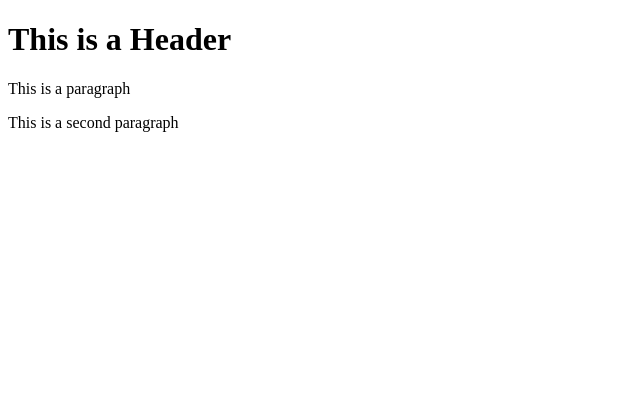
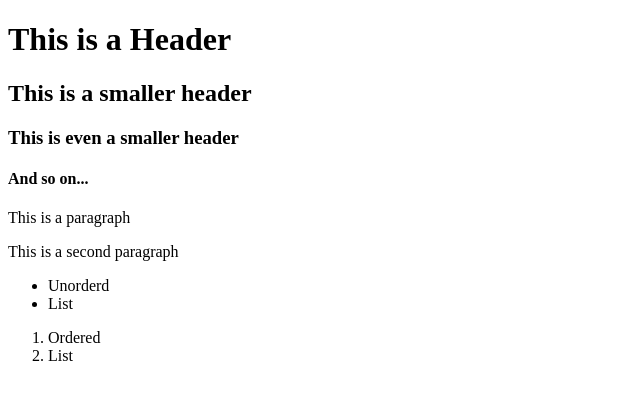
Before and after one commit to jhazelton1/git-test, a website: page index.html in a window 1280 px wide. Shown: the whole page, without its empty margins (0-640 px from the left). Drawn offline with Linux system fonts and the light colour scheme.

```diff
--- a/index.html
+++ b/index.html
@@ -4,7 +4,25 @@
 
     <body>
         <h1>This is a Header</h1>
+        <h2>This is a smaller header</h2>
+        <h3>This is even a smaller header</h3>
+        <h4>And so on...</h4>
         <p>This is a paragraph</p>
         <p>This is a second paragraph</p>
+
+        <div class="container">
+          <div class="row">
+            <ul>
+              <li>Unorderd</li>
+              <li>List</li>
+            </ul>
+            <ol>
+              <li>Ordered</li>
+              <li>List</li>
+            </ol>
+
+          </div>
+        </div>
+
     </body>
 </html>
```
Also changed, not shown: package.json (added, +21 -0 lines), 2 other files.
